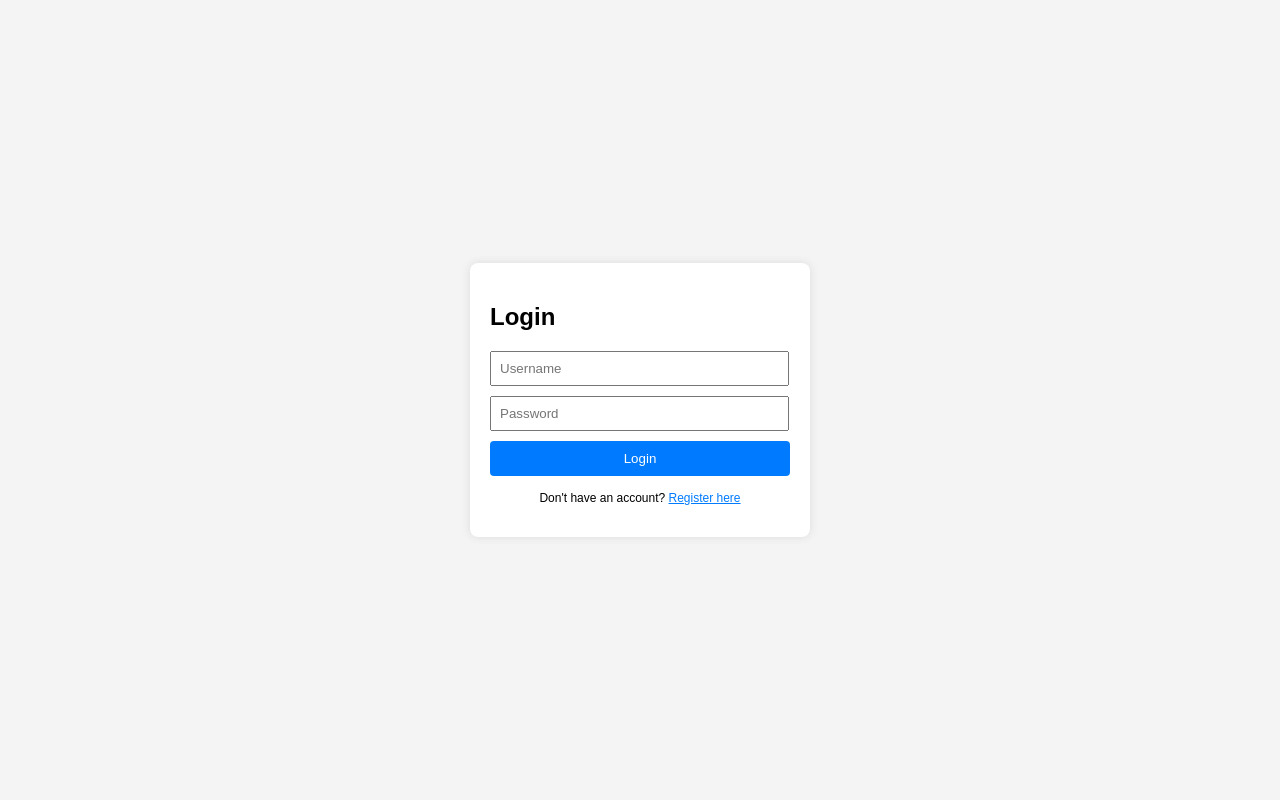
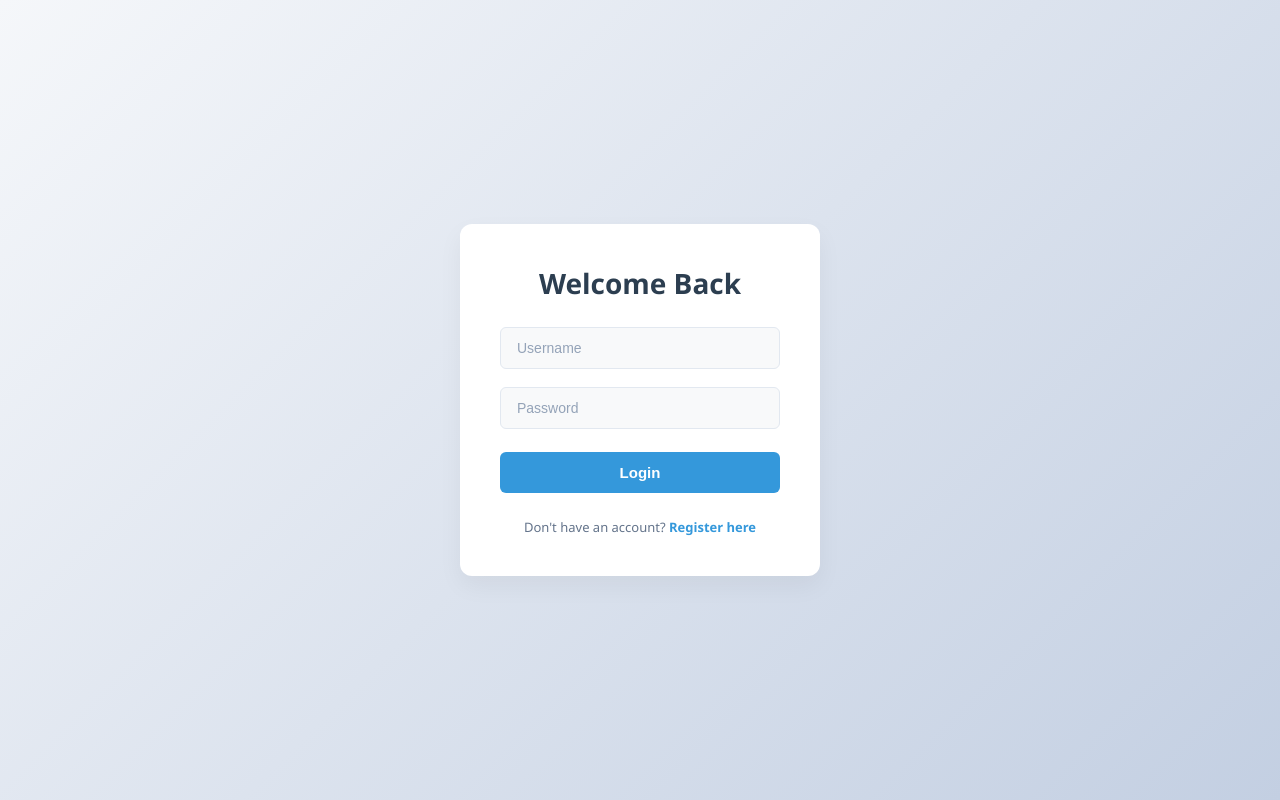
Before and after one commit to aaronjamesdg4241-prog/ip-camera-network, a Flask app: page /login in a window 1280 px wide. Run offline with Flask 3, Linux system fonts and the light colour scheme; some libraries are stand-ins or nearby versions.

Commit message:
Update login.html

```diff
--- a/templates/login.html
+++ b/templates/login.html
@@ -5,18 +5,135 @@
 <meta name="viewport" content="width=device-width, initial-scale=1.0" />
 <title>Login</title>
 <style>
-  body { font-family: Arial, sans-serif; background: #f4f4f4; display: flex; flex-direction: column; justify-content: center; align-items: center; height: 100vh; margin: 0; }
-  form { background: #fff; padding: 20px; border-radius: 8px; box-shadow: 0 0 10px rgba(0,0,0,0.1); width: 300px; }
-  input { display: block; width: 93%; margin-bottom: 10px; padding: 8px; }
-  button { width: 100%; padding: 10px; background: #007bff; color: #fff; border: none; border-radius: 4px; cursor: pointer; }
-  button:hover { background: #0056b3; }
-  .flash-messages { color: #d9534f; margin-bottom: 15px; font-size: 14px; text-align: center; }
+  * {
+    box-sizing: border-box;
+    margin: 0;
+    padding: 0;
+  }
+
+  body {
+    font-family: 'Segoe UI', Tahoma, Geneva, Verdana, sans-serif;
+    background: linear-gradient(135deg, #f5f7fa 0%, #c3cfe2 100%);
+    display: flex;
+    justify-content: center;
+    align-items: center;
+    height: 100vh;
+  }
+
+  .login-container {
+    background: #ffffff;
+    padding: 40px;
+    border-radius: 12px;
+    box-shadow: 0 10px 25px rgba(0, 0, 0, 0.05);
+    width: 360px;
+    transition: transform 0.2s ease, box-shadow 0.2s ease;
+  }
+
+  .login-container:hover {
+    transform: translateY(-2px);
+    box-shadow: 0 12px 30px rgba(0, 0, 0, 0.08);
+  }
+
+  h2 {
+    color: #2c3e50;
+    font-size: 28px;
+    font-weight: 600;
+    margin-bottom: 25px;
+    text-align: center;
+  }
+
+  .input-group {
+    margin-bottom: 18px;
+  }
+
+  input {
+    display: block;
+    width: 100%;
+    padding: 12px 16px;
+    font-size: 14px;
+    background: #f8f9fa;
+    color: #2c3e50;
+    border: 1px solid #e2e8f0;
+    border-radius: 6px;
+    outline: none;
+    transition: all 0.2s ease;
+  }
+
+  input:focus {
+    background: #ffffff;
+    border-color: #3498db;
+    box-shadow: 0 0 0 3px rgba(52, 152, 219, 0.15);
+  }
+
+  input::placeholder {
+    color: #94a3b8;
+  }
+
+  button {
+    width: 100%;
+    padding: 12px;
+    background: #3498db;
+    color: #fff;
+    border: none;
+    border-radius: 6px;
+    font-size: 15px;
+    font-weight: 600;
+    cursor: pointer;
+    transition: background 0.2s ease;
+    margin-top: 5px;
+  }
+
+  button:hover {
+    background: #2980b9;
+  }
+
+  button:active {
+    transform: scale(0.99);
+  }
+
+  .flash-messages {
+    background: #fdf2f2;
+    color: #de3e3e;
+    border: 1px solid #f8b4b4;
+    padding: 10px;
+    border-radius: 6px;
+    margin-bottom: 20px;
+    font-size: 13px;
+    text-align: center;
+  }
+
+  .flash-messages p {
+    margin-bottom: 4px;
+  }
+  .flash-messages p:last-child {
+    margin-bottom: 0;
+  }
+
+  .footer-text {
+    font-size: 13px;
+    color: #64748b;
+    text-align: center;
+    margin-top: 25px;
+  }
+
+  .footer-text a {
+    color: #3498db;
+    text-decoration: none;
+    font-weight: 600;
+    transition: color 0.2s ease;
+  }
+
+  .footer-text a:hover {
+    color: #1f618d;
+    text-decoration: underline;
+  }
 </style>
 </head>
 <body>
 
+<div class="login-container">
   <form method="POST">
-  <h2>Login</h2>
+    <h2>Welcome Back</h2>
 
     {% with messages = get_flashed_messages() %}
       {% if messages %}
@@ -28,12 +145,21 @@
       {% endif %}
     {% endwith %}
 
+    <div class="input-group">
       <input type="text" name="username" placeholder="Username" required />
+    </div>
+
+    <div class="input-group">
       <input type="password" name="password" placeholder="Password" required />
+    </div>
+
     <button type="submit">Login</button>
-  <p style="font-size: 12px; text-align: center; margin-top: 15px;">
-    Don't have an account? <a href="{{ url_for('register') }}" style="color: #007bff;">Register here</a>
+
+    <p class="footer-text">
+      Don't have an account? <a href="{{ url_for('register') }}">Register here</a>
     </p>
   </form>
+</div>
+
 </body>
 </html>
```
Lines whose indentation alone changed are shown as unchanged.
